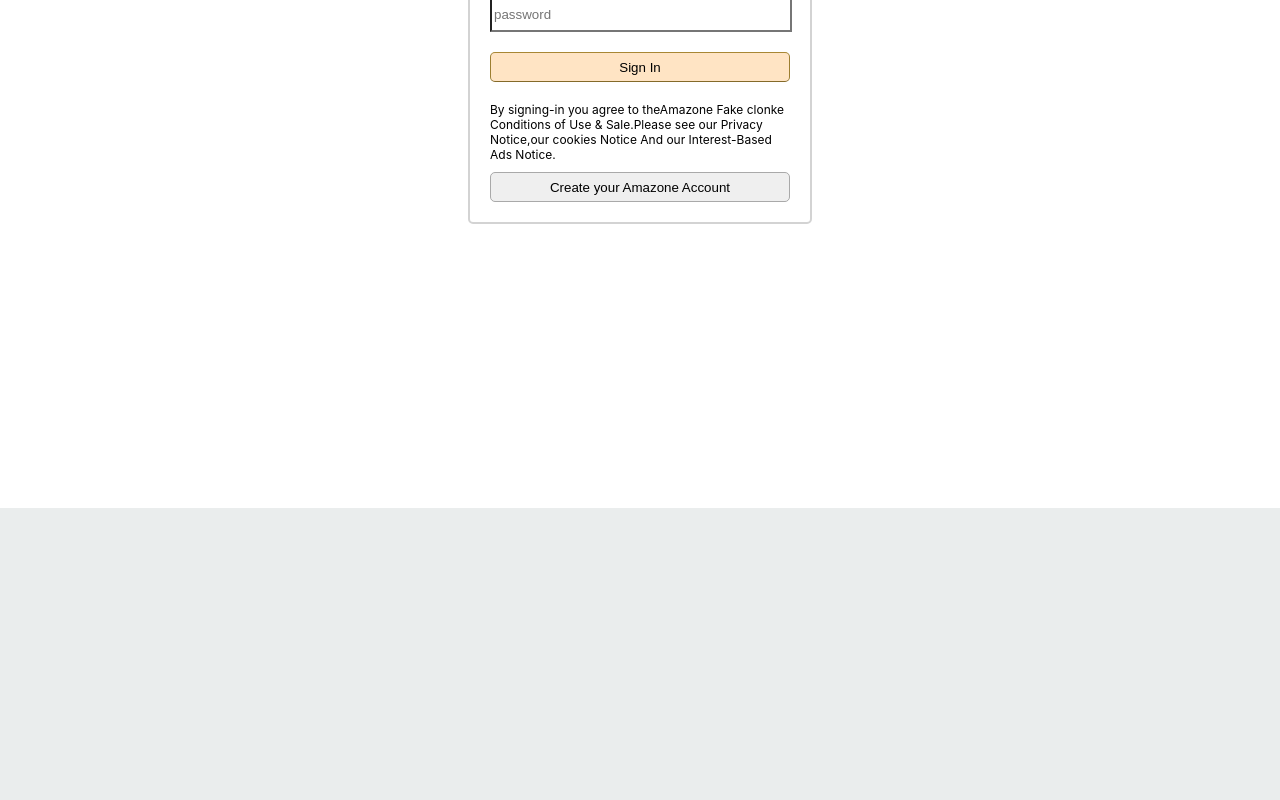
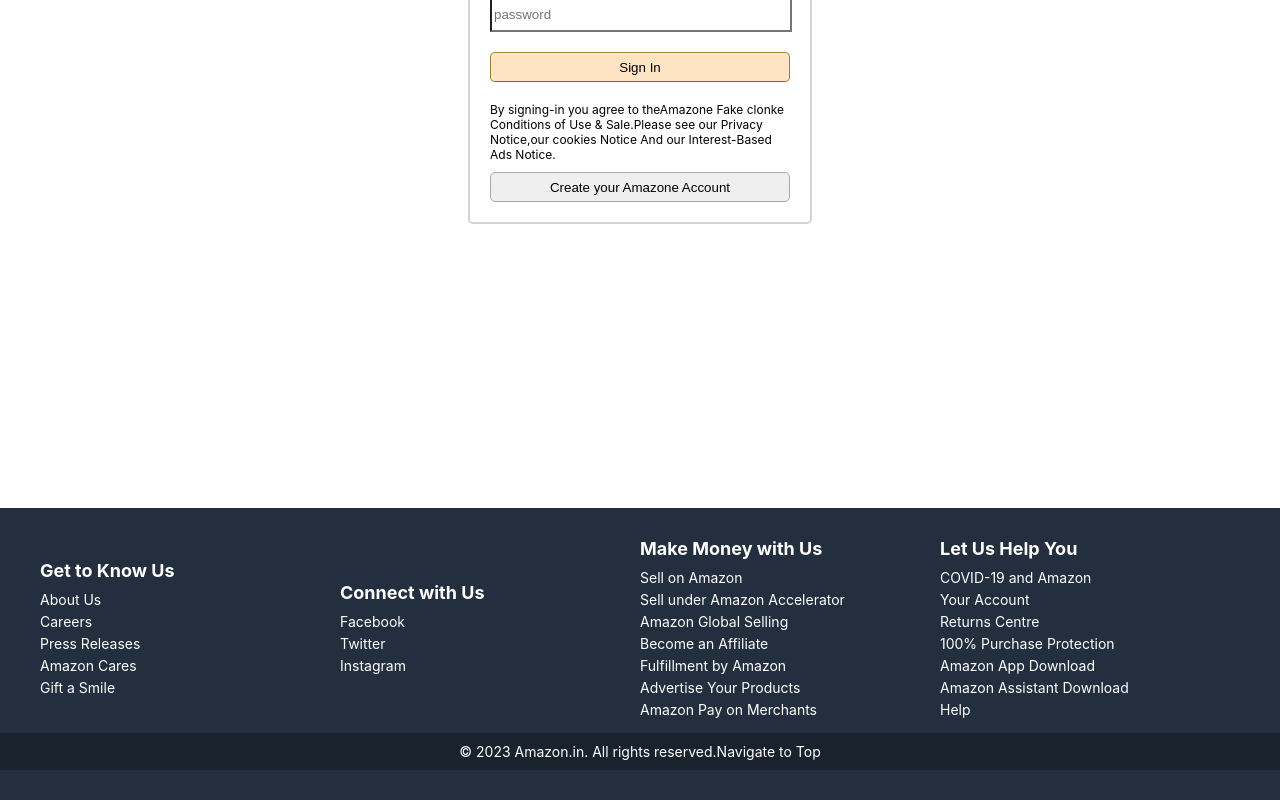
Before and after one commit to vikas-cmd/amazon-clon-app, a React (Create React App) app: page /amazon-clon-app/signIn in a window 1280 px wide. Shown: the part 352-1152 px from the top of the page. Before the commit the page ends 860 px from the top, so only its background shows below. Built offline with nearby package versions, Linux system fonts and the light colour scheme.

Commit message:
update with footer

```diff
--- a/src/App.js
+++ b/src/App.js
@@ -6,6 +6,8 @@
 import Checkout from "./Checkout";
 import Signin from "./Signin";
 import { useEffect } from "react";
+import Footer from "./Footer";
+import Footer1 from "./Footer1";
 
 function App() {
 
@@ -46,6 +48,9 @@
 
         </Routes>
 
+      <Footer1 />
+
+
 
       </div>
 
--- /dev/null
+++ b/src/Footer.css
@@ -0,0 +1,32 @@
+.footer {
+    background-color: #232f3e;
+    color: #fff;
+    padding: 20px 0;
+    font-size: 14px;
+  }
+
+  .footer-container {
+    display: flex;
+    justify-content: space-between;
+    align-items: center;
+    max-width: 1200px;
+    margin: 0 auto;
+    padding: 0 20px;
+  }
+
+  .footer-links a {
+    color: #fff;
+    margin-right: 10px;
+    text-decoration: none;
+  }
+
+  .footer-social a {
+    color: #fff;
+    margin-right: 10px;
+    text-decoration: none;
+  }
+
+  .footer-bottom {
+    text-align: center;
+    margin-top: 10px;
+  }
--- /dev/null
+++ b/src/Footer.js
@@ -0,0 +1,30 @@
+import React from 'react';
+import './Footer.css';
+
+const Footer = () => {
+    return <div>
+        <footer className="footer">
+  <div className="footer-container">
+    <div className="footer-links">
+      <a href="#">Sell on Amazon</a>
+      <a href="#">Advertise Your Products</a>
+      <a href="#">Independently Publish with Us</a>
+      <a href="#">Amazon Pay</a>
+      <a href="#">Amazon Business</a>
+      <a href="#">Let Us Help You</a>
+    </div>
+    <div className="footer-social">
+      <a href="#"><i className="fab fa-facebook-f"></i></a>
+      <a href="#"><i className="fab fa-twitter"></i></a>
+      <a href="#"><i className="fab fa-instagram"></i></a>
+    </div>
+  </div>
+  <div className="footer-bottom">
+    <p>&copy; 2023 Amazon.com. All rights reserved.</p>
+  </div>
+</footer>
+
+    </div>;
+}
+
+export default Footer;
--- /dev/null
+++ b/src/Footer1.css
@@ -0,0 +1,75 @@
+.footer {
+    background-color: #232f3e;
+    color: #ffffff;
+    padding: 30px 0;
+  }
+
+  .footer-container {
+    display: flex;
+    justify-content: space-between;
+    max-width: 1200px;
+    margin: 0 auto;
+  }
+
+  .footer-section {
+    flex-basis: 25%;
+  }
+
+  .footer-heading {
+    font-size: 18px;
+    font-weight: bold;
+    margin-bottom: 10px;
+  }
+
+  .footer-list {
+    list-style-type: none;
+    padding: 0;
+  }
+
+  .footer-list li {
+    margin-bottom: 5px;
+  }
+
+  .footer-list a {
+    color: #ffffff;
+    text-decoration: none;
+  }
+
+  .footer-list a:hover {
+    text-decoration: underline;
+  }
+  .footer-container {
+    display: flex;
+    justify-content: space-between;
+    max-width: 1200px;
+    margin: 0 auto;
+  }
+  .footer-bottom {
+    background-color: #1a222d;
+    padding: 10px 0;
+    display: flex;
+    align-items: center;
+    justify-content: space-between;
+  }
+  .footer-text {
+    font-size: 14px;
+    margin: 0;
+  }
+
+  .back-to-top {
+    color: #ffffff;
+    text-decoration: none;
+    font-size: 14px;
+  }
+
+  /* Additional styles */
+
+  @media (max-width: 767px) {
+    .footer-container {
+      flex-wrap: wrap;
+    }
+
+    .footer-section {
+      flex-basis: 50%;
+    }
+  }
--- /dev/null
+++ b/src/Footer1.js
@@ -0,0 +1,72 @@
+import React from 'react';
+import './Footer1.css';
+const Footer1 = () => {
+    return <div>
+        <footer className="footer">
+  <div className="footer-container">
+
+
+    <div className="footer-section">
+      <h4 className="footer-heading">Get to Know Us</h4>
+      <ul className="footer-list">
+        <li><a href="#">About Us</a></li>
+        <li><a href="#">Careers</a></li>
+        <li><a href="#">Press Releases</a></li>
+        <li><a href="#">Amazon Cares</a></li>
+        <li><a href="#">Gift a Smile</a></li>
+      </ul>
+    </div>
+
+
+
+    <div className="footer-section">
+      <h4 className="footer-heading">Connect with Us</h4>
+      <ul className="footer-list">
+        <li><a href="#">Facebook</a></li>
+        <li><a href="#">Twitter</a></li>
+        <li><a href="#">Instagram</a></li>
+      </ul>
+    </div>
+
+
+
+    <div className="footer-section">
+      <h4 className="footer-heading">Make Money with Us</h4>
+      <ul className="footer-list">
+        <li><a href="#">Sell on Amazon</a></li>
+        <li><a href="#">Sell under Amazon Accelerator</a></li>
+        <li><a href="#">Amazon Global Selling</a></li>
+        <li><a href="#">Become an Affiliate</a></li>
+        <li><a href="#">Fulfillment by Amazon</a></li>
+        <li><a href="#">Advertise Your Products</a></li>
+        <li><a href="#">Amazon Pay on Merchants</a></li>
+      </ul>
+    </div>
+
+
+
+    <div className="footer-section">
+      <h4 className="footer-heading">Let Us Help You</h4>
+      <ul className="footer-list">
+        <li><a href="#">COVID-19 and Amazon</a></li>
+        <li><a href="#">Your Account</a></li>
+        <li><a href="#">Returns Centre</a></li>
+        <li><a href="#">100% Purchase Protection</a></li>
+        <li><a href="#">Amazon App Download</a></li>
+        <li><a href="#">Amazon Assistant Download</a></li>
+        <li><a href="#">Help</a></li>
+      </ul>
+    </div>
+  </div>
+  <div className="footer-bottom">
+    <div className="footer-container">
+      <p className="footer-text">© 2023 Amazon.in. All rights reserved.</p>
+      <a href="#top" className="back-to-top">Navigate to Top</a>
+    </div>
+  </div>
+</footer>
+
+    </div>;
+}
+
+export default Footer1;
--- a/src/Header.css
+++ b/src/Header.css
@@ -28,7 +28,15 @@
     align-items: center;
 
     border-radius: 24px;
+    >select {
+        height: 33px;
+        width: 13%;
+        border: none;
+
+
+    }
 }
+
 .header_searchInput{
     height: 12px;
     width: 100%;
--- a/src/Header.js
+++ b/src/Header.js
@@ -7,7 +7,21 @@
 
 
 const Header = () => {
+    const categories = [
+        'All',
+        'Electronics',
+        'Books',
+        'Clothing',
+        'Home & Kitchen',
+        'Toys',
+        // Add more categories here
+      ];
     const [{basket},dispatch]=useStateValue();
+    const [selectedCategory, setSelectedCategory] = useState('All');
+
+const handleCategoryChange = (event) => {
+    setSelectedCategory(event.target.value);
+  };
 
 
 
@@ -21,7 +35,16 @@
 
 
         <div className='header_search'>
-            <input className='header_searchInput' type='text' />
+        <select value={selectedCategory} onChange={handleCategoryChange}>
+          {categories.map((category) => (
+            <option key={category} value={category}>
+              {category}
+            </option>
+          ))}
+        </select>
+
+            <input  className='header_searchInput' type='text' />
+
             <BsSearch className='header_searchIcon'/>
 
         </div>
--- a/src/Home.js
+++ b/src/Home.js
@@ -3,7 +3,9 @@
 import Product from './Product';
 
 
+
 const Home = () => {
+
     return <>
 
     <div className='home'>
```
Also changed, not shown: package.json (+4 -3 lines), 1 other file (tests, documents, lock files or other folders).
